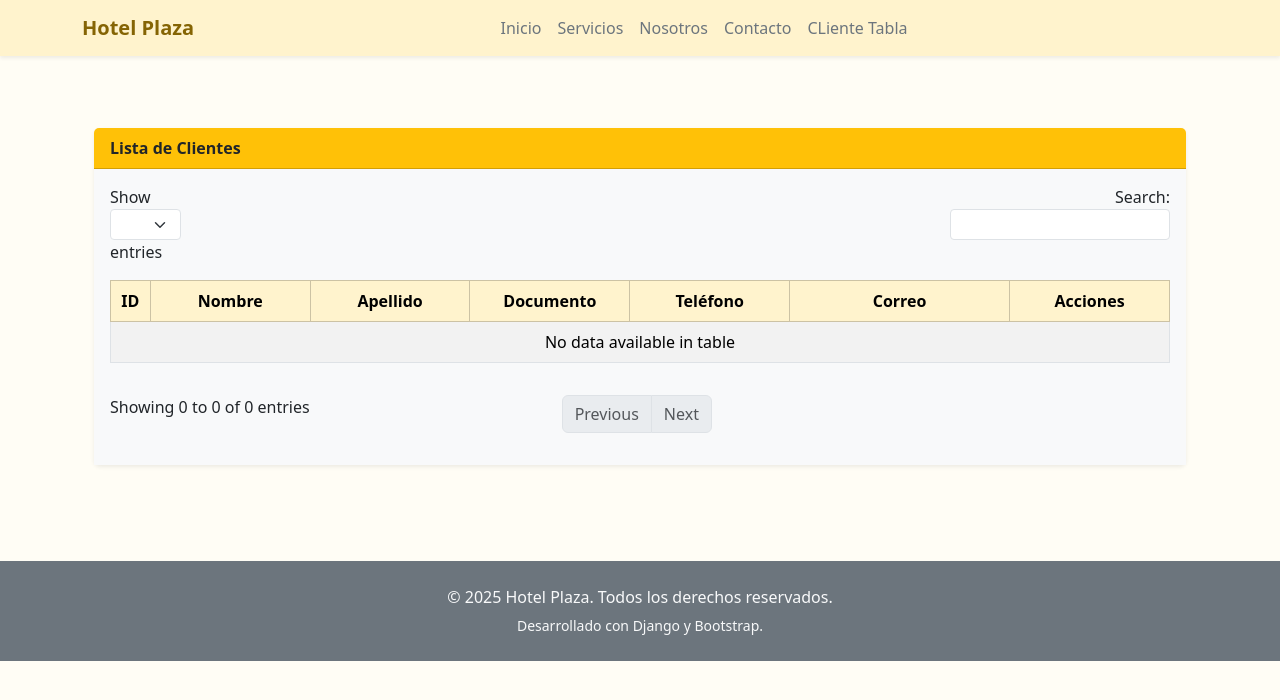
After one commit to Chinchelin/P_Hotel, a Django app: page /tabla/ in a window 1280 px wide. The commit adds this page. Shown: the top 700 px of the page. Run offline with Django 5.2, Linux system fonts and the light colour scheme; data that the repository does not hold is empty; some libraries are stand-ins or nearby versions.

Commit message:
Tabla Funcional

```diff
--- a/HotelPlaza/urls.py
+++ b/HotelPlaza/urls.py
@@ -1,71 +1,9 @@
-"""
-URL configuration for HotelPlaza project.
-
-The `urlpatterns` list routes URLs to views. For more information please see:
-    https://docs.djangoproject.com/en/5.2/topics/http/urls/
-Examples:
-Function views
-    1. Add an import:  from my_app import views
-    2. Add a URL to urlpatterns:  path('', views.home, name='home')
-Class-based views
-    1. Add an import:  from other_app.views import Home
-    2. Add a URL to urlpatterns:  path('', Home.as_view(), name='home')LS
-Including another URLconf
-    1. Import the include() function: from django.urls import include, path
-    2. Add a URL to urlpatterns:  path('blog/', include('blog.urls'))
-"""
 from django.contrib import admin
-from django.urls import path
-from gestion.views import *
+from django.urls import path, include
 
 urlpatterns = [
     path('admin/', admin.site.urls),
-    path('panelcontrol/', panel_control,name='panelcontrol'),
 
-    # Usuarios
-    path('usuarios/', usuarios,name='usuarios'),
-
-    # clientes
-    path('clientes/', clientes,name='clientes'),
-
-    # Habitaciones
-    path('habitaciones/', habitaciones,name='habitaciones'),
-
-    # Reservas
-    path('reservas/', reservas,name='reservas'),
-    path('detalle_reservas/', detalle_reservas,name='detalle_reservas'),
-    path('checkins/', checkins,name='checkins'),
-    path('checkouts/', checkouts,name='checkouts'),
-
-    # Productos
-    path('productos/', productos,name='productos'),
-    path('categorias/', categorias,name='categorias'),
-    path('marcas/', marcas,name='marcas'),
-
-    # Proveedores y Compras
-    path('proveedores/', proveedores,name='proveedores'),
-    path('compras/', compras,name='compras'),
-    path('detalle_compras/', detalle_compras,name='detalle_compras'),
-
-    # Ventas
-    path('ventas/', ventas,name='ventas'),
-    path('detalle_ventas/', detalle_ventas,name='detalle_ventas'),
-    path('facturas/', facturas,name='facturas'),
-
-    # tareas y Gestión Interna
-    path('tareas/', tareas,name='tareas'),
-    path('asignaciones/', asignaciones,name='asignaciones'),
-    path('capacitaciones/', capacitaciones,name='capacitaciones'),
-    path('asistencias/', asistencias,name='asistencias'),
-
-    # reportes
-    path('reportes/', reportes,name='reportes'),
-
-    # Login
-    path('login/', login,name='login'),
-
-
-    # Página inicial
-    path('', Pagina, name='pagina'),
-
+    # Todo el sistema gestionado desde la app "gestion"
+    path('', include('gestion.urls')),
 ]
--- /dev/null
+++ b/gestion/forms.py
@@ -0,0 +1 @@
+# Formulario modelo para Cliente (crear y editar)
--- /dev/null
+++ b/gestion/static/css/estilo_base.css
@@ -0,0 +1,31 @@
+body {
+  background-color: #fffdf5; /* Fondo suave cálido */
+  color: #333;
+}
+
+.navbar {
+  background-color: #fff3cd !important;
+}
+
+.navbar-brand {
+  font-weight: bold;
+  color: #856404;
+}
+
+.navbar-nav .nav-link {
+  color: #6c757d !important;
+}
+
+footer {
+  background-color: #6c757d;
+  color: #f8f9fa;
+}
+
+.btn-amarillo {
+  background-color: #ffeeba;
+  color: #856404;
+}
+
+.btn-amarillo:hover {
+  background-color: #fff3cd;
+}
--- a/gestion/templates/base.html
+++ b/gestion/templates/base.html
@@ -3,105 +3,56 @@
 <html lang="es">
 <head>
   <meta charset="UTF-8">
-  <title>{% block title %}🏨 Hotel Plaza | Bienvenido{% endblock %}</title>
+  <title>{% block title %}Hotel Plaza{% endblock %}</title>
   <meta name="viewport" content="width=device-width, initial-scale=1">
 
   <!-- Bootstrap CSS -->
-  <link rel="stylesheet" href="{% static 'bootstrap/css/bootstrap.css'%}">
+  <link rel="stylesheet" href="{% static 'bootstrap/css/bootstrap.css' %}">
 
-  <!-- FontAwesome para iconos (emojis también disponibles) -->
-  <link rel="stylesheet" href="https://cdnjs.cloudflare.com/ajax/libs/font-awesome/6.4.0/css/all.min.css">
-
-  <!-- DataTables -->
-  <link rel="stylesheet" href="{% static 'plugins/js/dataTables.bootstrap5.min.js' %}">
-
-  <!-- Estilo base con colores cálidos -->
-  <style>
-    body {
-      background-color: #fffdf5; /* Fondo suave cálido */
-      color: #333;
-    }
-
-    .navbar {
-      background-color: #fff3cd !important; /* Amarillo claro */
-    }
-
-    .navbar-brand {
-      font-weight: bold;
-      color: #856404; /* Marrón suave */
-    }
-
-    .navbar-nav .nav-link {
-      color: #6c757d !important; /* Gris suave */
-    }
-
-    footer {
-      background-color: #6c757d;
-      color: #f8f9fa;
-    }
-
-    .btn-amarillo {
-      background-color: #ffeeba;
-      color: #856404;
-    }
-
-    .btn-amarillo:hover {
-      background-color: #fff3cd;
-    }
-  </style>
+  <!-- Estilos personalizados -->
+  <link rel="stylesheet" href="{% static 'css/estilo_base.css' %}">
 
   {% block extra_css %}{% endblock %}
 </head>
 <body>
 
-<!-- NAVBAR PRINCIPAL -->
-<nav class="navbar navbar-expand-lg shadow-sm">
-  <div class="container">
-    <!-- Marca del hotel con emoji -->
-    <a class="navbar-brand" href="{% url 'home' %}">🏨 Hotel Plaza</a>
-
-    <!-- Botón para colapsar en móviles -->
+<nav class="navbar navbar-expand-lg bg-warning shadow-sm justify-content-center">
+  <div class="container text-center">
+    <a class="navbar-brand" href="{% url 'pagina' %}">Hotel Plaza</a>
     <button class="navbar-toggler" type="button" data-bs-toggle="collapse" data-bs-target="#navbarContenido">
       <span class="navbar-toggler-icon"></span>
     </button>
 
-    <!-- Enlaces del menú -->
-    <div class="collapse navbar-collapse" id="navbarContenido">
-      <ul class="navbar-nav ms-auto">
-        <li class="nav-item"><a class="nav-link" href="pagina">🏠 Inicio</a></li>
-        <li class="nav-item"><a class="nav-link" href="#">🛏️ Servicios</a></li>
-        <li class="nav-item"><a class="nav-link" href="#">📖 Nosotros</a></li>
-        <li class="nav-item"><a class="nav-link" href="#">📞 Contacto</a></li>
+    <div class="collapse navbar-collapse justify-content-center" id="navbarContenido">
+      <ul class="navbar-nav mx-auto">
+        <li class="nav-item"><a class="nav-link" href="{% url 'pagina' %}">Inicio</a></li>
+        <li class="nav-item"><a class="nav-link" href="#">Servicios</a></li>
+        <li class="nav-item"><a class="nav-link" href="#">Nosotros</a></li>
+        <li class="nav-item"><a class="nav-link" href="#">Contacto</a></li>
+        <li class="nav-item"><a class="nav-link" href="{% url 'tabla_clientes' %}">CLiente Tabla</a></li>
       </ul>
     </div>
   </div>
 </nav>
 
-<!-- CUERPO PRINCIPAL DE LA PÁGINA -->
+
 <main class="container py-5">
-  {% block content %}
-  <!-- Aquí irá el contenido dinámico -->
-  {% endblock %}
+  {% block content %}{% endblock %}
 </main>
 
-<!-- PIE DE PÁGINA -->
 <footer class="text-center py-4 mt-5">
   <div class="container">
-    <p class="mb-1">© 2025 Hotel Plaza. Todos los derechos reservados.</p>
-    <small>Diseñado con 💛 usando Django + Bootstrap.</small>
+    <p class="mb-1">&copy; 2025 Hotel Plaza. Todos los derechos reservados.</p>
+    <small>Desarrollado con Django y Bootstrap.</small>
   </div>
 </footer>
 
-<!-- SCRIPTS -->
-<script src="{% static 'plugins/jquery/jquery.js'%}"></script>
-<script src="https://code.jquery.com/jquery-3.7.0.min.js"></script>
+<!-- JS -->
+<script src="{% static 'plugins/jquery/jquery.js' %}"></script>
 <script src="{% static 'bootstrap/js/bootstrap.bundle.js' %}"></script>
-
-<!-- DataTables scripts -->
 <script src="https://cdn.datatables.net/1.13.6/js/jquery.dataTables.min.js"></script>
 <script src="https://cdn.datatables.net/1.13.6/js/dataTables.bootstrap5.min.js"></script>
 
-<!-- JS adicional por página -->
 {% block extra_js %}{% endblock %}
 </body>
 </html>
--- /dev/null
+++ b/gestion/templates/clientes/tabla_clientes.html
@@ -0,0 +1,72 @@
+{% extends 'base.html' %}
+
+{% block title %}Tabla de Clientes{% endblock %}
+
+{% block content %}
+<div class="container mt-4">
+  <div class="card shadow-sm border-0">
+    <div class="card-header bg-warning text-dark fw-bold">
+      Lista de Clientes
+    </div>
+    <div class="card-body bg-light">
+      <div class="table-responsive">
+        <table id="tablaClientes" class="table table-bordered table-striped table-hover align-middle text-center">
+          <thead class="table-warning">
+            <tr>
+              <th style="width: 5%;">ID</th>
+              <th style="width: 15%;">Nombre</th>
+              <th style="width: 15%;">Apellido</th>
+              <th style="width: 15%;">Documento</th>
+              <th style="width: 15%;">Teléfono</th>
+              <th style="width: 20%;">Correo</th>
+              <th style="width: 15%;">Acciones</th>
+            </tr>
+          </thead>
+          <tbody>
+            {% for cliente in clientes %}
+            <tr>
+              <td>{{ cliente.id }}</td>
+              <td>{{ cliente.nombre }}</td>
+              <td>{{ cliente.apellido }}</td>
+              <td>{{ cliente.numero_documento }}</td>
+              <td>{{ cliente.telefono }}</td>
+              <td>{{ cliente.correo }}</td>
+
+
+              <!-- Dentro de la columna "Acciones" de cada cliente -->
+<td class="text-center">
+  <div class="btn-group btn-group-sm">
+    <a href="#" class="btn btn-outline-primary">Editar</a>
+    <a href="#" class="btn btn-outline-danger">Eliminar</a>
+    <a href="#" class="btn btn-outline-secondary">Ver</a>
+  </div>
+</td>
+               <!-- Dentro de la columna "Acciones" de cada cliente -->
+
+            </tr>
+            {% endfor %}
+          </tbody>
+        </table>
+      </div>
+    </div>
+  </div>
+</div>
+{% endblock %}
+
+{% block extra_js %}
+<script>
+  $(document).ready(function () {
+    $('#tablaClientes').DataTable({
+      responsive: true,
+      pageLength: 5,
+      language: {
+        url: "//cdn.datatables.net/plug-ins/1.13.6/i18n/es-ES.json"
+      },
+      dom:
+        "<'row mb-3'<'col-md-6'l><'col-md-6 text-end'f>>" +
+        "<'row'<'col-12'tr>>" +
+        "<'row mt-3'<'col-md-5'i><'col-md-7 text-end'p>>"
+    });
+  });
+</script>
+{% endblock %}
--- /dev/null
+++ b/gestion/urls.py
@@ -0,0 +1,63 @@
+from django.urls import path
+from . import views
+from gestion.views import tabla_clientes
+
+urlpatterns = [
+
+
+path('tabla/', tabla_clientes, name='tabla_clientes'),
+# Rutas CRUD para clientes
+# path('clientes/crear/', cliente_create, name='cliente_create')
+# path('clientes/<int:id>/editar/', cliente_update, name='cliente_update')
+# etc.
+
+
+
+
+
+
+
+    # Página principal y login
+    path('', views.pagina, name='pagina'),
+    path('login/', views.login, name='login'),
+
+    # Panel de control
+    path('panelcontrol/', views.panel_control, name='panelcontrol'),
+
+    # Usuarios
+    path('usuarios/', views.usuarios, name='usuarios'),
+    path('usuarios/asignaciones/', views.asignaciones, name='asignaciones'),
+
+    # Clientes
+    path('clientes/', views.clientes, name='clientes'),
+
+    # Hotel
+    path('hotel/habitaciones/', views.habitaciones, name='habitaciones'),
+    path('hotel/reservas/', views.reservas, name='reservas'),
+    path('hotel/reservas/detalle/', views.detalle_reservas, name='detalle_reservas'),
+    path('hotel/checkins/', views.checkins, name='checkins'),
+    path('hotel/checkouts/', views.checkouts, name='checkouts'),
+
+    # Inventario
+    path('inventario/productos/', views.productos, name='productos'),
+    path('inventario/categorias/', views.categorias, name='categorias'),
+    path('inventario/marcas/', views.marcas, name='marcas'),
+
+    # Compras
+    path('compras/proveedores/', views.proveedores, name='proveedores'),
+    path('compras/', views.compras, name='compras'),
+    path('compras/detalle/', views.detalle_compras, name='detalle_compras'),
+
+    # Ventas
+    path('ventas/', views.ventas, name='ventas'),
+    path('ventas/detalle/', views.detalle_ventas, name='detalle_ventas'),
+    path('ventas/facturas/', views.facturas, name='facturas'),
+
+    # Tareas y Capacitaciones
+    path('gestion/tareas/', views.tareas, name='tareas'),
+    path('gestion/capacitaciones/', views.capacitaciones, name='capacitaciones'),
+    path('gestion/asistencias/', views.asistencias, name='asistencias'),
+
+    # Reportes
+    path('reportes/', views.reportes, name='reportes'),
+]
--- a/gestion/views.py
+++ b/gestion/views.py
@@ -1,24 +1,64 @@
-# gestion/views.py
 from django.shortcuts import render
-from django.http import *
+from .models import Cliente
 
-# Panel Principal
+
+def tabla_clientes(request):
+    clientes = Cliente.objects.all()
+    return render(request, 'clientes/tabla_clientes.html', {'clientes': clientes})
+
+# Vista para listar clientes
+# Vista para crear nuevo cliente
+# Vista para editar cliente existente
+# Vista para eliminar cliente
+# Vista para ver detalles de un cliente
+
+
+
+# ===============================
+# Página pública y Login
+# ===============================
+
+def pagina(request):
+    return render(request, 'pagina/pagina.html')
+
+def login(request):
+    return render(request, 'login/login.html')
+
+
+# ===============================
+# Panel de administración
+# ===============================
+
 def panel_control(request):
     return render(request, 'panel/panelcontrol.html')
 
-# Usuarios
+
+# ===============================
+# Usuarios y asignaciones
+# ===============================
+
 def usuarios(request):
     return render(request, 'usuarios/usuarios.html')
 
-# clientes
+def asignaciones(request):
+    return render(request, 'usuarios/asignaciones.html')
+
+
+# ===============================
+# Clientes
+# ===============================
+
 def clientes(request):
     return render(request, 'clientes/clientes.html')
 
-# Habitaciones
+
+# ===============================
+# Hotel: habitaciones, reservas, checkins/outs
+# ===============================
+
 def habitaciones(request):
     return render(request, 'hotel/habitaciones.html')
 
-# Reservas
 def reservas(request):
     return render(request, 'hotel/reservas/reservas.html')
 
@@ -31,7 +71,11 @@ def checkins(request):
 def checkouts(request):
     return render(request, 'hotel/checkouts.html')
 
-# Productos
+
+# ===============================
+# Inventario
+# ===============================
+
 def productos(request):
     return render(request, 'inventario/productos.html')
 
@@ -41,7 +85,11 @@ def categorias(request):
 def marcas(request):
     return render(request, 'inventario/marcas.html')
 
-# Proveedores y Compras
+
+# ===============================
+# Compras
+# ===============================
+
 def proveedores(request):
     return render(request, 'compras/proveedores.html')
 
@@ -51,7 +99,11 @@ def compras(request):
 def detalle_compras(request):
     return render(request, 'compras/detalle_compras.html')
 
+
+# ===============================
 # Ventas
+# ===============================
+
 def ventas(request):
     return render(request, 'ventas/ventas.html')
 
@@ -61,12 +113,13 @@ def detalle_ventas(request):
 def facturas(request):
     return render(request, 'ventas/facturas.html')
 
-# tareas y Gestión Interna
+
+# ===============================
+# Tareas y Capacitaciones
+# ===============================
+
 def tareas(request):
     return render(request, 'tareas/tareas.html')
-
-def asignaciones(request):
-    return render(request, 'usuarios/asignaciones.html')
 
 def capacitaciones(request):
     return render(request, 'capacitaciones/capacitaciones.html')
@@ -74,14 +127,10 @@ def capacitaciones(request):
 def asistencias(request):
     return render(request, 'capacitaciones/asistencias.html')
 
-# reportes
+
+# ===============================
+# Reportes
+# ===============================
+
 def reportes(request):
     return render(request, 'reportes/reportes.html')
-
-# Login
-def login(request):
-    return render(request, 'login/login.html')
-
-# Página inicial
-def Pagina(request):
-    return render(request, 'pagina/pagina.html')
```
Also changed, not shown: HotelPlaza/settings.py (+48 -41 lines), gestion/admin.py (+29 -1 lines), gestion/models.py (+65 -10 lines), gestion/templates/pagina/pagina.html (+57 -59 lines), gestion/tests.py (+5 -3 lines), gestion/migrations/0002_alter_reserva_options_rename_tipo_aseo_tarea_tipo_and_more.py (added).
